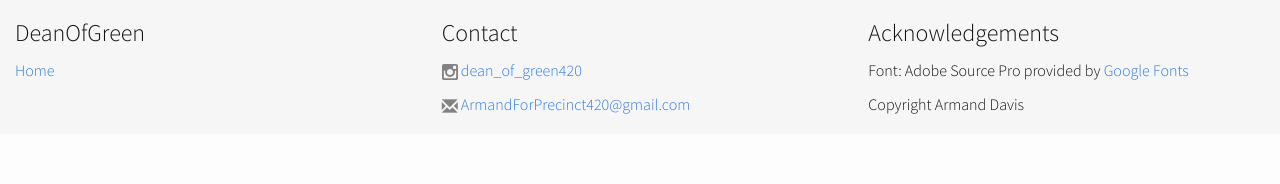
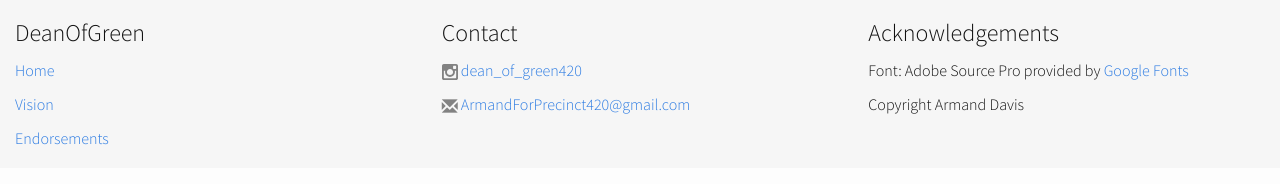
Before and after one commit to deanofgreen/deanofgreen.github.io, a Jekyll site: the page built from index.html, in a window 1280 px wide. Shown: the part 475-659 px from the top of the page. Built offline with Jekyll 4.4.1, drawn with Linux system fonts in a browser that asks for light colours; nearby versions of some CDN libraries.

Commit message:
Add links at bottom

```diff
--- a/_includes/footer.html
+++ b/_includes/footer.html
@@ -3,7 +3,14 @@
 		<div class="row footer">
 			<div class="col-md-4 footercol">
 				<h3 class="footerhead">DeanOfGreen</h3>
-                <a href="/">Home</a>
+                <p>
+                    <a href="/">Home</a>
+                </p>
+                <p>
+                    <a href="/vision.html">Vision</a>
+                </p>
+                <p>
+                    <a href="/endorsements.html">Endorsements</a>
 			</div>
 			<div class="col-md-4 footercol">
 				<h3 id="contact" class="footerhead">Contact</h3>
```
